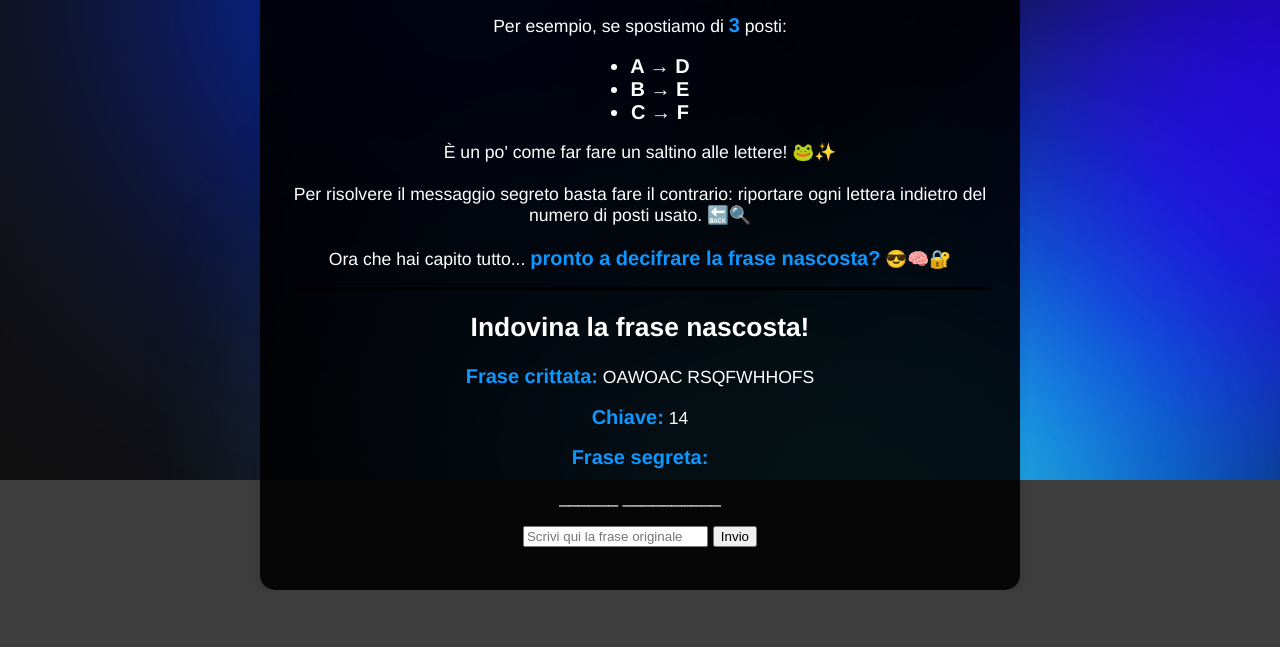
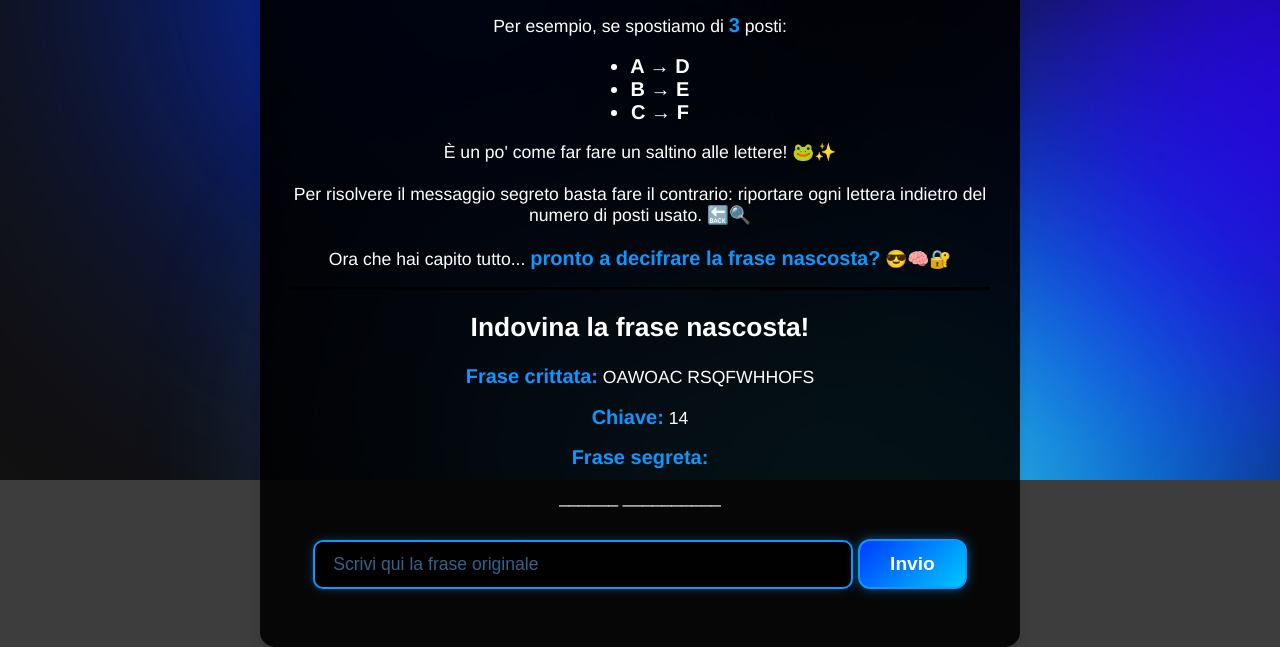
Before and after one commit to NickIn4k/SitoScuoleAperte, a plain HTML site: page Page/Index.html in a window 1280 px wide. Shown: the part 320-967 px from the top of the page. Before the commit the page ends 910 px from the top, so only its background shows below. Drawn offline with Linux system fonts and the light colour scheme.

Commit message:
Enrico gay

```diff
--- a/Script/library.js
+++ b/Script/library.js
@@ -84,43 +84,49 @@ function revealOneLetter() {
 // -------------------------
 // 5. Verifica risposta
 // -------------------------
+let lastGuess = "";
 function checkGuess() {
     const input = document.getElementById("guessInput");
     const guess = input.value.toUpperCase().trim();
     const message = document.getElementById("message");
 
-    // ───────────────
     // Evita input vuoti
-    // ───────────────
     if (guess.length === 0) {
         message.textContent = "Inserisci una frase!";
         message.className = "error";
         return;
     }
 
-    // ───────────────
+    // ⛔ Evita SPAM del pulsante senza cambiare input
+    if (guess === lastGuess) {
+        message.textContent = "⚠️ Devi cambiare la frase prima di riprovare!";
+        message.className = "error";
+        input.classList.add("shake");
+        setTimeout(() => input.classList.remove("shake"), 300);
+        return;
+    }
+
+    // Aggiorna ultimo tentativo valido
+    lastGuess = guess;
+
     // Risposta corretta
-    // ───────────────
     if (guess === original) {
         message.textContent = "✨ Bravissimo! Hai decifrato il messaggio! ✨";
         message.className = "success";
 
-        // Mostra la frase intera!
         revealed = original.split("");
         updateProgress();
 
-        // Animazione finale sulla frase
         const progress = document.getElementById("progress");
         progress.classList.add("correct-animation");
 
         return;
     }
 
-    // ───────────────
     // Risposta sbagliata
-    // ───────────────
     message.textContent = "❌ Non è corretto! Ti svelo una lettera...";
     message.className = "error";
+
     input.classList.add("shake");
     setTimeout(() => input.classList.remove("shake"), 300);
 
--- a/Style/style.css
+++ b/Style/style.css
@@ -275,3 +275,57 @@ ul b{
         transform: translate(0, 0) scale(1);
     }
 }
+
+/* --- TEXTBOX --- */
+#guessInput {
+    width: 80%;
+    max-width: 500px;
+    padding: 12px 18px;
+    margin: 15px 0;
+    font-size: 1.1rem;
+    border-radius: 10px;
+    border: 2px solid #0e97ff;
+    background-color: #000000cc;
+    color: #0e97ff;
+    outline: none;
+    transition: 0.25s ease;
+    box-shadow: 0 0 10px #0e97ff55;
+}
+
+#guessInput::placeholder {
+    color: #5fb8ff88;
+}
+
+#guessInput:focus {
+    border-color: #4ecbff;
+    box-shadow: 0 0 15px #00c3ff, 0 0 30px #005eff;
+    transform: scale(1.03);
+}
+
+/* --- BUTTON --- */
+input[type="button"] {
+    padding: 12px 30px;
+    margin-top: 10px;
+    font-size: 1.2rem;
+    border-radius: 12px;
+    border: 2px solid #0e97ff;
+    background: linear-gradient(135deg, #003cff, #00c8ff);
+    color: white;
+    cursor: pointer;
+    font-weight: bold;
+    transition: 0.25s ease;
+    box-shadow: 0 0 12px #0e97ff88;
+}
+
+/* Effetto hover blu brillante */
+input[type="button"]:hover {
+    background: linear-gradient(135deg, #005eff, #00eaff);
+    box-shadow: 0 0 20px #00c8ff, 0 0 40px #0066ff;
+    transform: scale(1.07);
+}
+
+/* Alla pressione */
+input[type="button"]:active {
+    transform: scale(0.95);
+    box-shadow: 0 0 10px #0088ff;
+}
```
